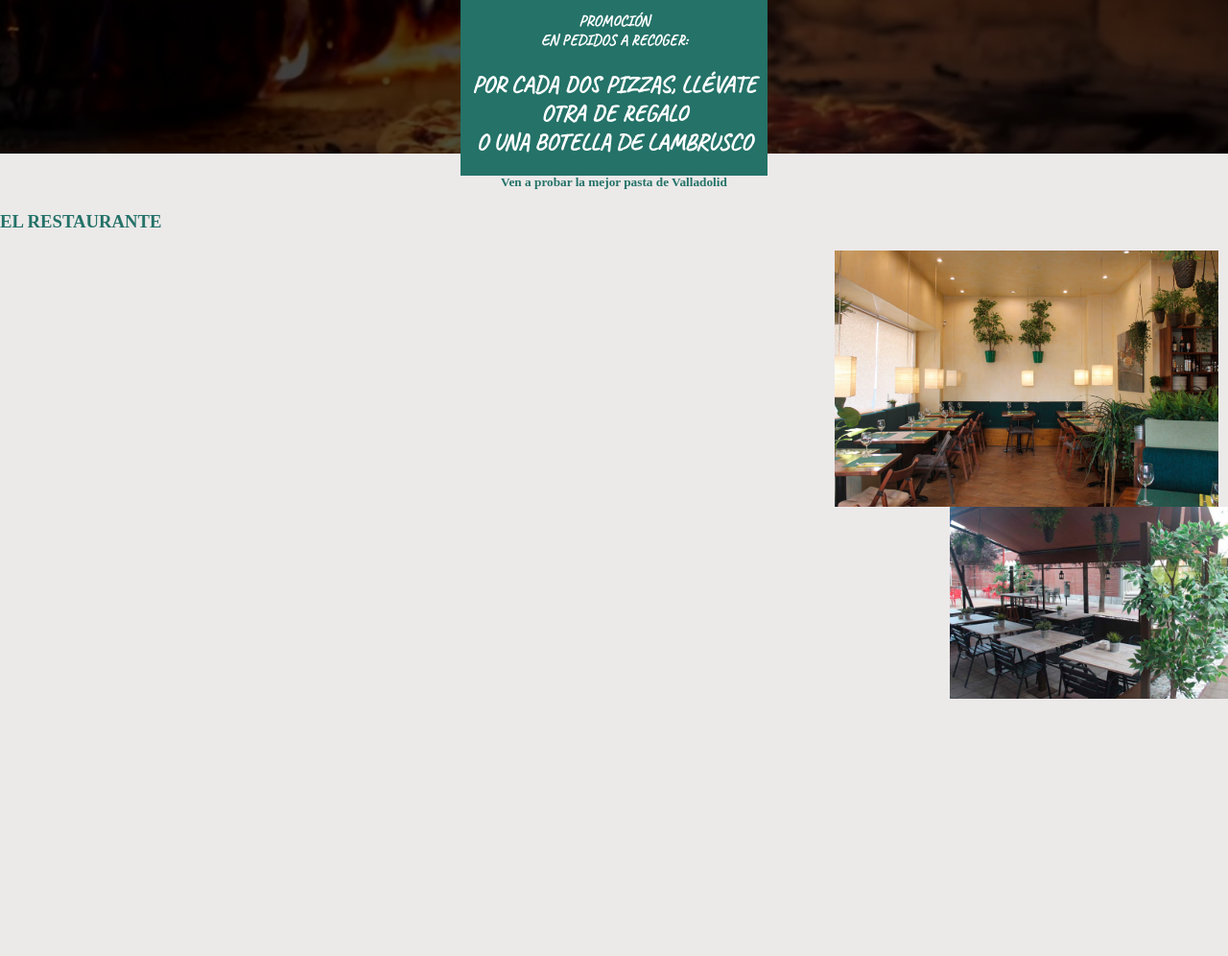
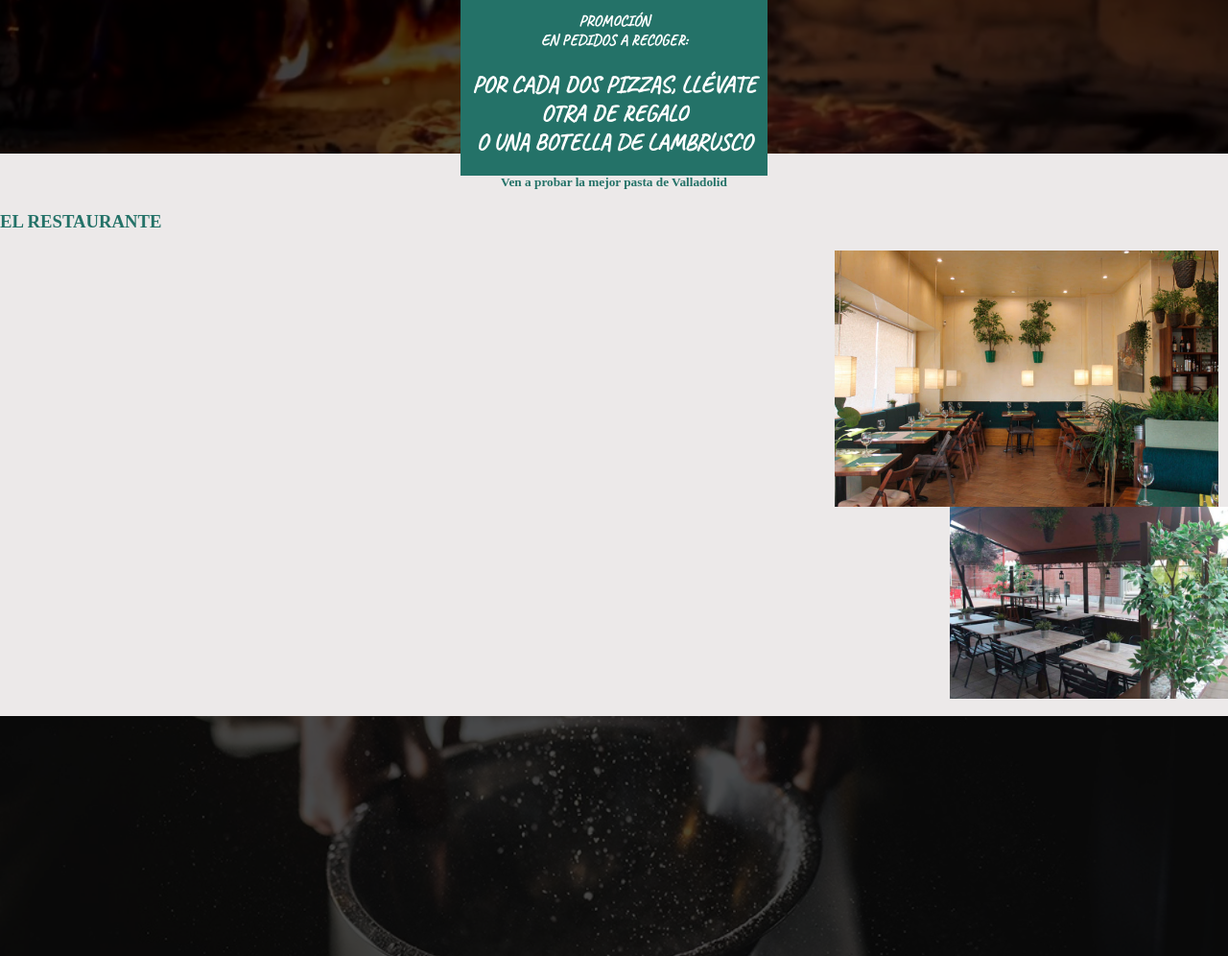
Before and after one commit to Naomifebzam/Trabajo_Restaurante, a plain HTML site: page index.html in a window 1280 px wide. Shown: the part 90-1086 px from the top of the page at 96% size. Before the commit the page ends 818 px from the top, so only its background shows below. Drawn offline with Linux system fonts and the light colour scheme.

Commit message:
terminado

```diff
--- a/css/estilos.css
+++ b/css/estilos.css
@@ -71,21 +71,25 @@ body {
     position: relative;
 }
 
-.letraVerde{ /*Para poner las letras verdes */
+.letraVerde {
+    /*Para poner las letras verdes */
     color: rgb(36, 114, 104);
 }
 
-#posIzAqA{ /*Para poner texto a la izquierda y abajo */
-position: relative;
-display: block;
+#posIzAqA {
+    /*Para poner texto a la izquierda y abajo */
+    position: relative;
+    display: block;
 
 }
 
-#posCen{ /*Para poner texto centrado */
+#posCen {
+    /*Para poner texto centrado */
     text-align: center;
-    }
+}
 
-#fotosArriba{ /* Para poner las fotos a la derecha */
+#fotosArriba {
+    /* Para poner las fotos a la derecha */
     display: block;
     position: relative;
     left: 870px;
@@ -94,15 +98,46 @@ display: block;
 
 }
 
-#margen1{ /* margen primera foto */
+#margen1 {
+    /* margen primera foto */
     margin-right: 30px;
     display: inline-block;
 
 }
 
-#fotosAbajo{ /* Para poner las fotos a la derecha */
+#fotosAbajo {
+    /* Para poner las fotos a la derecha */
     display: block;
     margin: 0 auto;
     position: relative;
     left: 120px;
 }
+
+#contenedor3{
+    width: 100%;
+    display: block;
+    background-image: url(../recursos/imagenes/fondo2.jpg);
+    font-family: mifuente;
+    font-style: italic;
+    background-position: center;
+    height: 250px;
+    background-repeat: no-repeat;
+    position: relative;
+    background-size: cover;
+}
+
+#contenedor3:before {
+    /* Para añadirle la sombra a la imagen del primer div*/
+    content: '';
+    position: absolute;
+    background-color: #000;
+    background-position: center;
+    background-repeat: no-repeat;
+    display: block;
+    top: 0;
+    bottom: 0;
+    left: 0;
+    right: 0;
+    opacity: 0.7;
+    margin: 0 auto ;
+}
--- a/index.html
+++ b/index.html
@@ -9,9 +9,9 @@
 
 <body>
     <div>
-        <div id="contenedor1">
+        <div id="contenedor1"> <!--Parte de arriba-->
             <header>
-                <div id="divlogo" >
+                <div id="divlogo">
                     <img src="recursos/imagenes/logo-tatin.png" alt="Logo" width="100px">
                 </div>
             </header>
@@ -31,14 +31,14 @@
             </div>
         </div>
 
-        <div id="contenedor2">
+        <div id="contenedor2"> <!--Parte del medio-->
             <header>
                 <h5 id="posCen" class="letraVerde">Ven a probar la mejor pasta de Valladolid</h5>
             </header>
             <h3 id="posIzqA" class="letraVerde">EL RESTAURANTE</h3>
             <div id="fotosArriba">
                 <img id="margen1" src="recursos/imagenes/tatin-01.jpg" alt="Primera foto" width="400px">
-                <img  src="recursos/imagenes/tatin-02.jpg" alt="Segunda foto" width="400px">
+                <img src="recursos/imagenes/tatin-02.jpg" alt="Segunda foto" width="400px">
                 <br>
                 <div id="fotosAbajo">
                     <img id="margen2" src="recursos/imagenes/tatin-03.jpg" alt="Tercera foto" width="300">
@@ -46,6 +46,11 @@
                 </div>
             </div>
         </div>
+<br>
+        <div id="contenedor3"> <!--Parte de abajo-->
+
+
+        </div>
 
     </div>
 </body>
```
Lines whose indentation alone changed are shown as unchanged.
